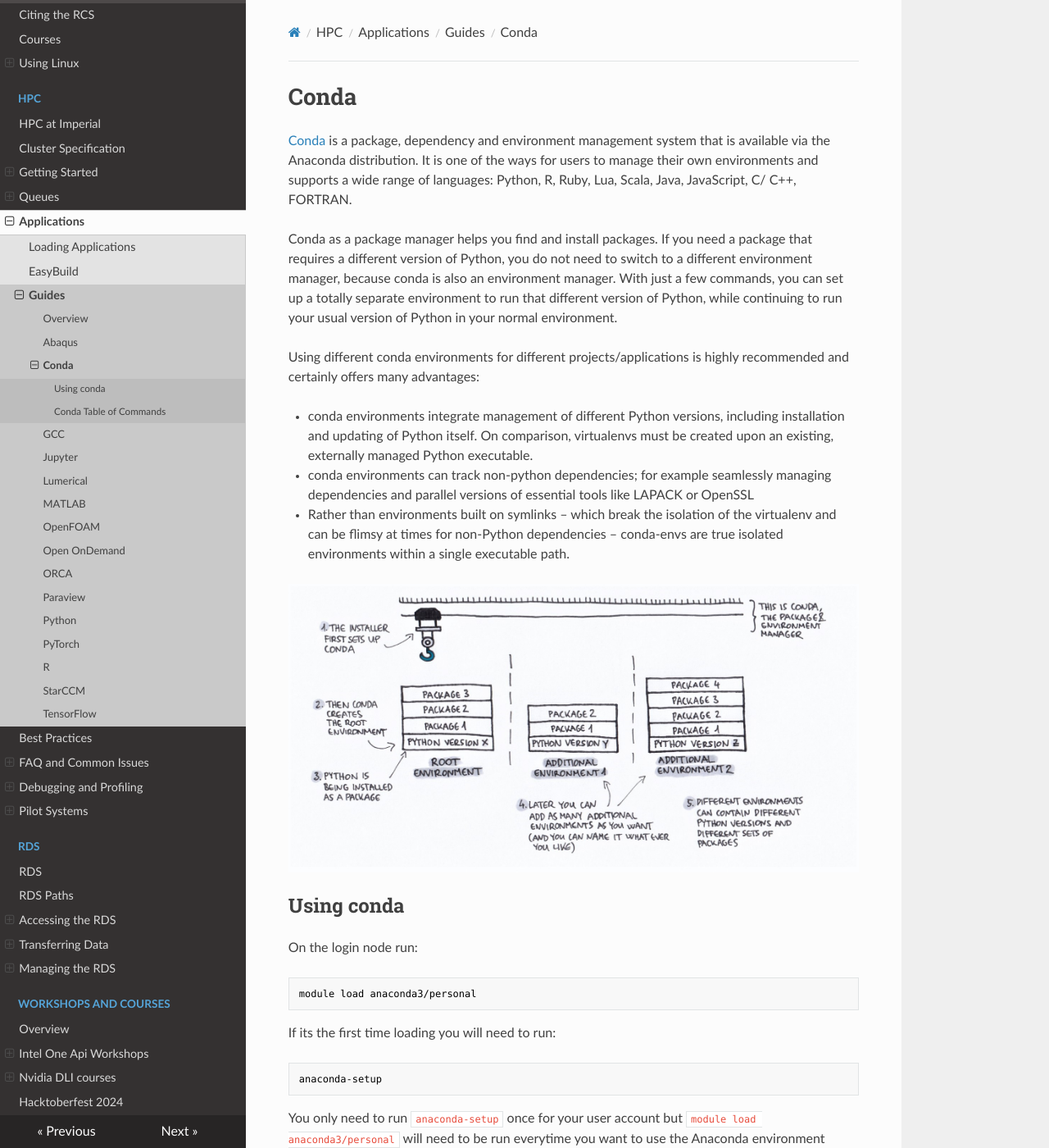
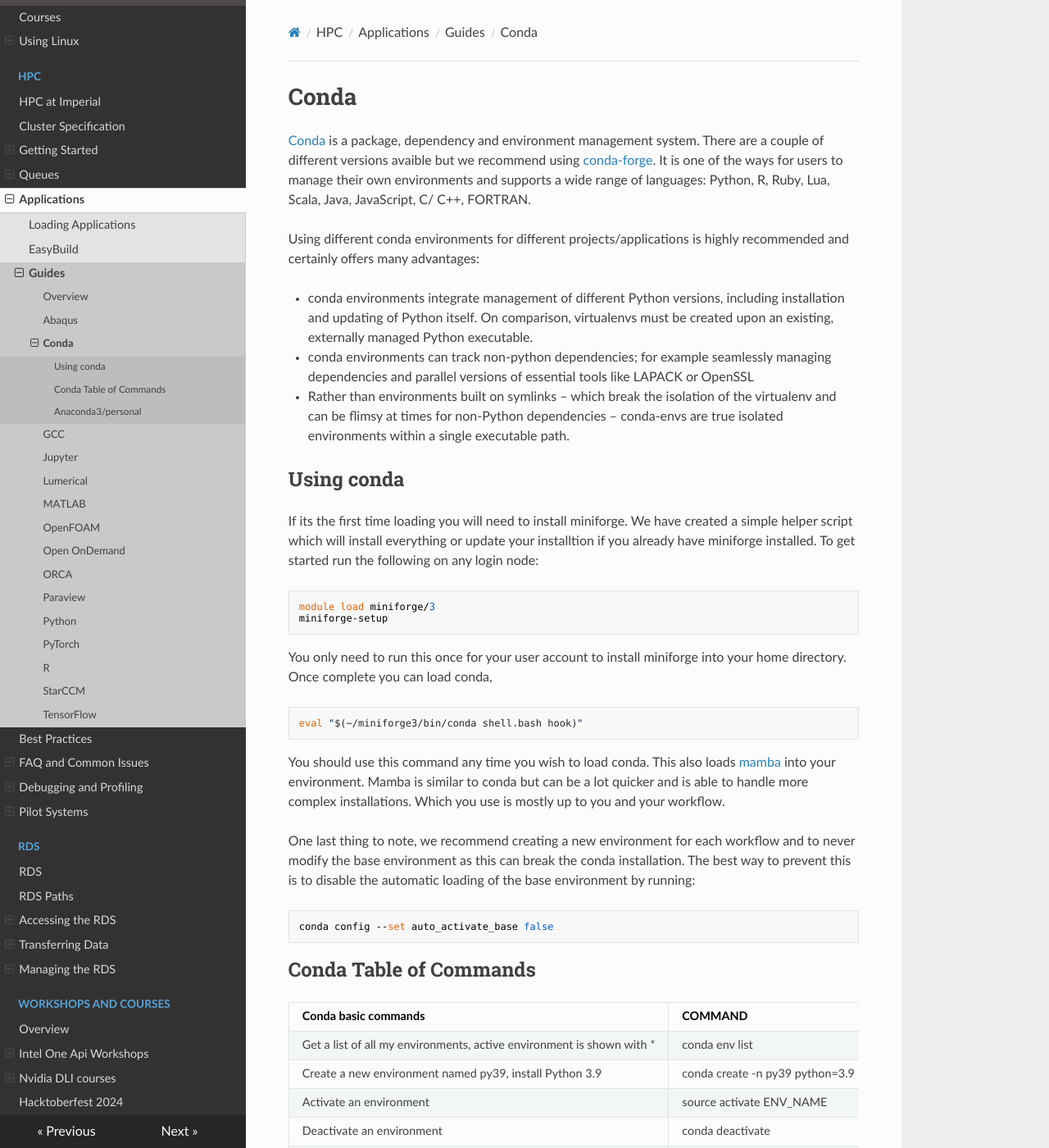
Before and after one commit to ImperialCollegeLondon/icl-rcs-user-guide, an MkDocs documentation site: the page built from docs/hpc/applications/guides/conda.md, in a window 1280 px wide and 1400 px high. Shown: the whole window at 82% size. Built offline with MkDocs 1.6.1, drawn with Linux system fonts in a browser that asks for light colours; nearby versions of some CDN libraries; some of the changed text lies outside the part shown.

Commit message:
Switch to mini-forge managing Python and R environments (#30)
* Added setup method for mini-forge using simple script
* Update base conda and python pages
* Update related software
* More info on using anaconda3/personal

* Removed changes to openondemand for now

---------

Co-authored-by: dithwick <46924962+dithwick@users.noreply.github.com>

````diff
--- a/docs/hpc/applications/guides/conda.md
+++ b/docs/hpc/applications/guides/conda.md
@@ -1,8 +1,6 @@
 # Conda
 
-[Conda](https://docs.conda.io/en/latest/) is a package, dependency and environment management system that is available via the Anaconda distribution. It is one of the ways for users to manage their own environments and supports a wide range of languages: Python, R, Ruby, Lua, Scala, Java, JavaScript, C/ C++, FORTRAN.
-
-Conda as a package manager helps you find and install packages. If you need a package that requires a different version of Python, you do not need to switch to a different environment manager, because conda is also an environment manager. With just a few commands, you can set up a totally separate environment to run that different version of Python, while continuing to run your usual version of Python in your normal environment.
+[Conda](https://docs.conda.io/en/latest/index.html) is a package, dependency and environment management system. There are a couple of different versions avaible but we recommend using [conda-forge](https://conda-forge.org/download/). It is one of the ways for users to manage their own environments and supports a wide range of languages: Python, R, Ruby, Lua, Scala, Java, JavaScript, C/ C++, FORTRAN.
 
 Using different conda environments for different projects/applications is highly recommended and certainly offers many advantages:
 
@@ -10,22 +8,28 @@ Using different conda environments for different projects/applications is highly
 * conda environments can track non-python dependencies; for example seamlessly managing dependencies and parallel versions of essential tools like LAPACK or OpenSSL
 * Rather than environments built on symlinks – which break the isolation of the virtualenv and can be flimsy at times for non-Python dependencies – conda-envs are true isolated environments within a single executable path.
 
-![Conda](img/conda.jpeg)
 
 ## Using conda
-On the login node run:
+If its the first time loading you will need to install miniforge. We have created a simple helper script which will install everything or update your installtion if you already have miniforge installed. To get started run the following on any login node:
 
-```console
-module load anaconda3/personal
+```
+module load miniforge/3
+miniforge-setup
 ```
 
-If its the first time loading you will need to run:
+You only need to run this once for your user account to install miniforge into your home directory. Once complete you can load conda,
 
 ```
-anaconda-setup
+eval "$(~/miniforge3/bin/conda shell.bash hook)"
 ```
 
-You only need to run `anaconda-setup` once for your user account but `module load anaconda3/personal` will need to be run everytime you want to use the Anaconda environment (including in jobs).
+You should use this command any time you wish to load conda. This also loads [mamba](https://mamba.readthedocs.io/en/latest/user_guide/mamba.html) into your environment. Mamba is similar to conda but can be a lot quicker and is able to handle more complex installations. Which you use is mostly up to you and your workflow.
+
+One last thing to note, we recommend creating a new environment for each workflow and to never modify the base environment as this can break the conda installation. The best way to prevent this is to disable the automatic loading of the base environment by running:
+
+```
+conda config --set auto_activate_base false
+```
 
 ## Conda Table of Commands
 
@@ -40,4 +44,15 @@ You only need to run `anaconda-setup` once for your user account but `module loa
 | Install a package included in Anaconda | conda install PACKAGENAME |
 | Remove unused packages and caches | conda clean |
 
-For a full list of commands please look at the [conda cheet sheet](https://docs.conda.io/projects/conda/en/latest/_downloads/843d9e0198f2a193a3484886fa28163c/conda-cheatsheet.pdf) provided by Anaconda.
+For a full list of commands please see [conda commands](https://docs.conda.io/projects/conda/en/stable/commands/index.html) provided by Anaconda.
+
+## Anaconda3/personal
+
+Long term users will remember the anaconda3/personal module and the attached documentation. This method relied on packages provided by Anaconda Inc. but in 2020 they changed their terms of service requiring all companies with more than 200 employess buy a commercial license. As most workflows on HPC use the conda-forge repo anyway we are moving to using the open source product provided by the same team that manage those repos. Users can continue to use their original environments if they install miniforge but they will have to be activated using the full path. For example, if you installed [Tensorflow](./tensorflow.md) following the old documentation you can still activate that envornment with the following:
+
+```
+eval "$(~/miniforge3/bin/conda shell.bash hook)"
+conda activate /rds/general/user/username/home/anaconda3/envs/tf2_env
+```
+
+If you are still using the old Anaconda3/personal module can we please ask that you disable the "default" channel as this may require the University to purchase a license for every user. More information on Anaconda's terms of service can be found at: [https://www.anaconda.com/pricing/terms-of-service-faqs](https://www.anaconda.com/pricing/terms-of-service-faqs)
````
Also changed, not shown: docs/hpc/applications/guides/R.md (+2 -2 lines), docs/hpc/applications/guides/jupyter.md (+5 -5 lines), docs/hpc/applications/guides/python.md (+3 -3 lines), docs/hpc/applications/guides/pytorch.md (+2 -3 lines), docs/hpc/applications/guides/tensorflow.md (+3 -4 lines).
